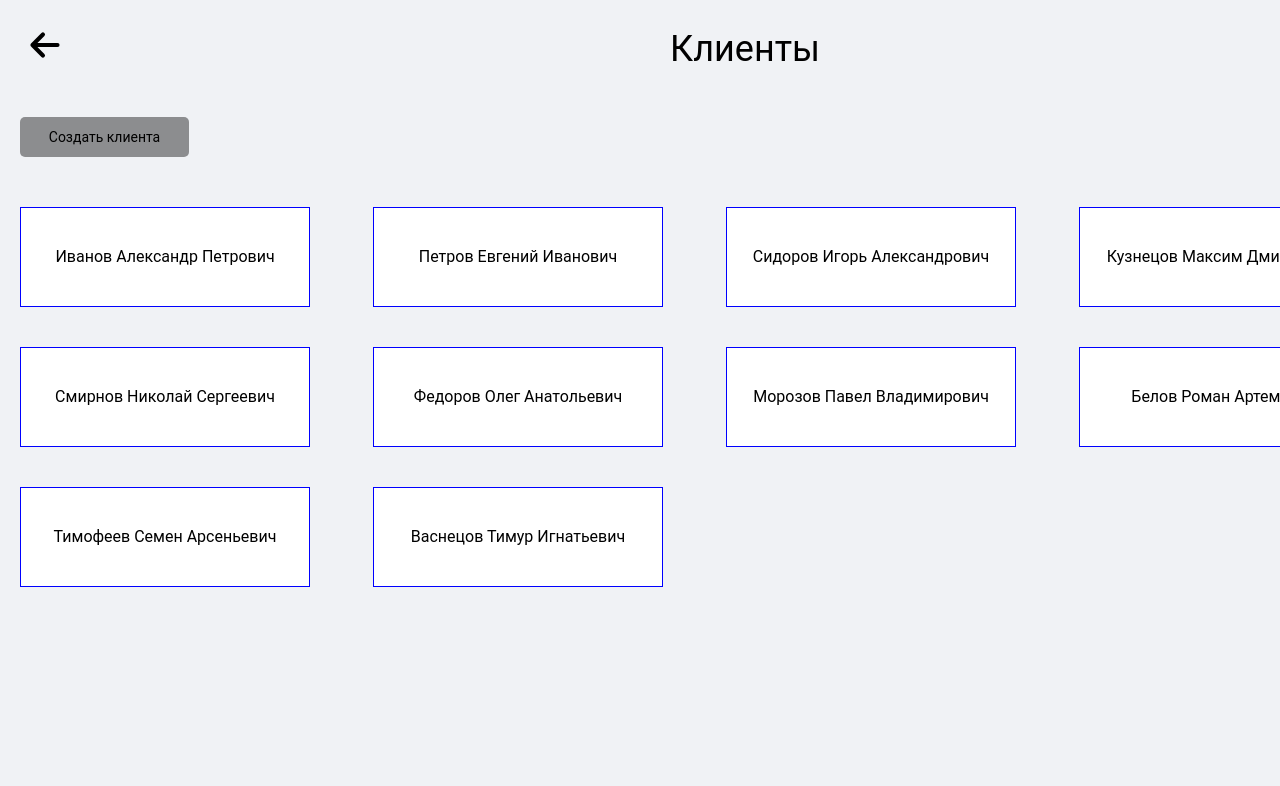
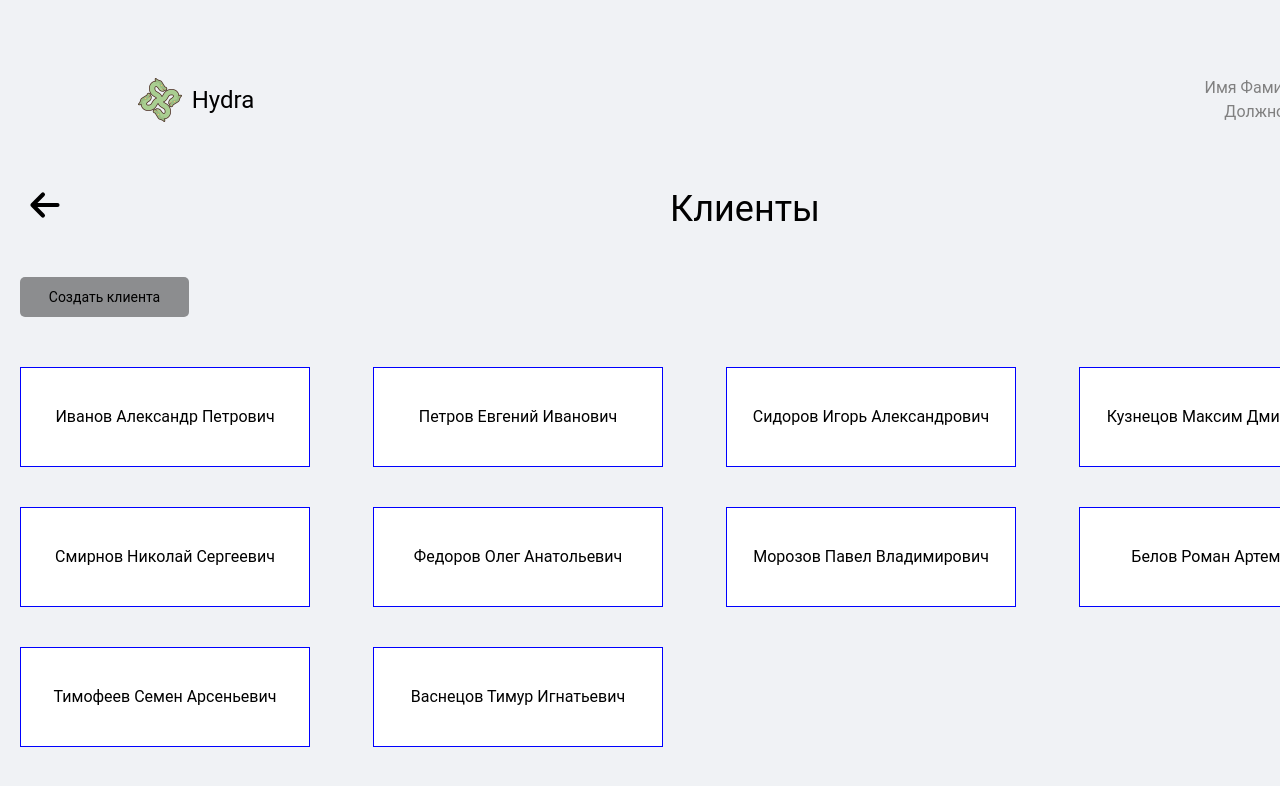
Before and after one commit to mar1k163/Hydra-Project, a React (Vite) app in the folder front/: page /dashboard in a window 1280 px wide. Shown: the top 786 px of the page. Built offline with nearby package versions, Linux system fonts and the light colour scheme.

Commit message:
header fix

```diff
--- a/front/src/widgets/Header/Header.tsx
+++ b/front/src/widgets/Header/Header.tsx
@@ -11,10 +11,9 @@ export const Header = (props: HeaderProps) => {
     const Client = useContext(ClientContext);
     return (
         <>
-            {Client !== null && (
             <div className={styles.header}>
                 <Logo width={350} height={150} />
-                    {isClient && (
+                {isClient && Client !== null && (
                     <div className={styles.client}>
                         <p className={styles.client_title}>Клиент:</p>
                         <div className={styles.client_info}>
@@ -32,13 +31,10 @@ export const Header = (props: HeaderProps) => {
                     </div>
                 )}
                 <div className={styles.employee}>
-                        <span className={styles.employee_name}>
-                            Имя Фамилия
-                        </span>
+                    <span className={styles.employee_name}>Имя Фамилия</span>
                     <span className={styles.employee_pos}>Должность</span>
                 </div>
             </div>
-            )}
         </>
     );
 };
```
Lines whose indentation alone changed are shown as unchanged.
